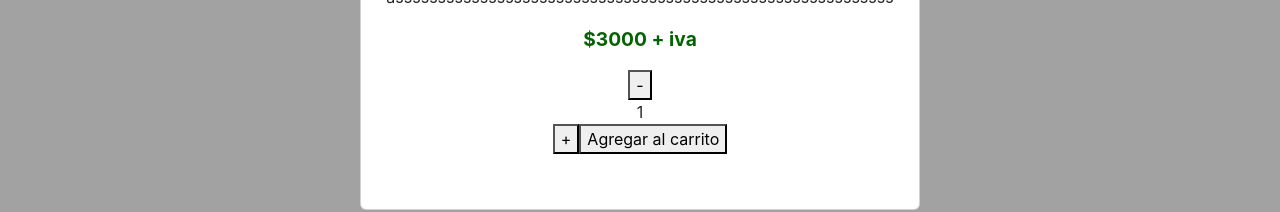
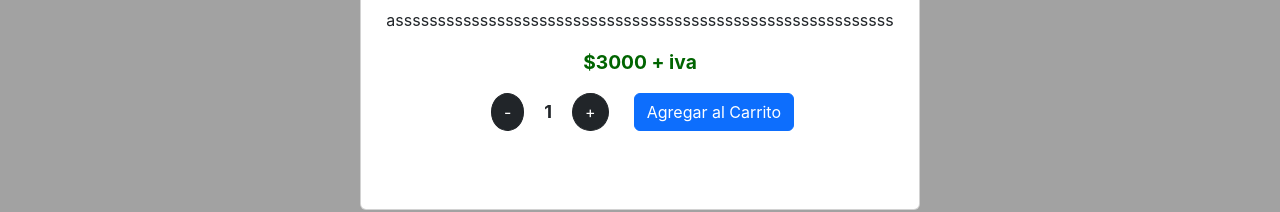
Before and after one commit to LucasGould/cocteleria-barney, a React (Create React App) app: page /item/1 in a window 1280 px wide. Shown: the part 461-673 px from the top of the page. Built offline with nearby package versions, Linux system fonts and the light colour scheme.

Commit message:
estilo de ItemCount

```diff
--- a/src/App.jsx
+++ b/src/App.jsx
@@ -2,8 +2,10 @@ import './App.css';
 import { ItemDetailContainer } from './components/ItemDetailContainer.jsx/ItemDetailContainer';
 import { NavBar } from './components/NavBar/NavBar';
 import { ItemListContainer } from './container/ItemListContainer';
+import { WildCard } from './components/WildCard/Wildcard';
 
 import { BrowserRouter, Route, Routes } from 'react-router-dom';
+import './resources/barneylogo2.jpg'
 
 function App() {
   return (
@@ -13,6 +15,7 @@ function App() {
       <Route path="/" element={ <ItemListContainer greeting={"Bienvenido a Barney's."} />}></Route>
       <Route path="/category/:id" element={ <ItemListContainer greeting="Productos" />}></Route>
       <Route path="/item/:id" element={ <ItemDetailContainer />}></Route>
+      <Route path="*" element={ <WildCard />}></Route>
       </Routes>
     </BrowserRouter>
   );
--- a/src/components/ItemCount/ItemCount.jsx
+++ b/src/components/ItemCount/ItemCount.jsx
@@ -1,4 +1,7 @@
 import React, { useState } from "react";
+import Button from "react-bootstrap/Button"
+
+import './assets/ItemCount.css'
 
 export const ItemCount  = () => {
 
@@ -20,11 +23,11 @@ export const ItemCount  = () => {
 
 
     return (
-        <>
-            <button onClick={removeCount}>-</button>
-            <div>{counter}</div>
-            <button onClick={addCount} >+</button>
-            <button>Agregar al carrito</button>
-        </>
+        <div id="counter-container">
+            <Button variant="dark" onClick={removeCount} id="counter-button">-</Button>
+            <div id="counter-num">{counter}</div>
+            <Button variant="dark" onClick={addCount} id="counter-button">+</Button>
+            <Button variant="primary" id="add-button">Agregar al Carrito</Button>
+        </div>
     )
 }
--- /dev/null
+++ b/src/components/ItemCount/assets/ItemCount.css
@@ -0,0 +1,22 @@
+#counter-container {
+    display: inline-flex;
+}
+
+#counter-button {
+    padding: auto;
+    border-radius: 50%;
+    margin-right: 5px;
+    margin-left: 5px;
+}
+
+#counter-num {
+    font-weight: bolder;
+    font-size: large;
+    align-self: center;
+    margin-left: 15px;
+    margin-right: 15px;
+}
+
+#add-button {
+    margin-left: 20px;
+}
--- /dev/null
+++ b/src/components/WildCard/Wildcard.jsx
@@ -0,0 +1,8 @@
+import logo from './assets/barneylogo2.jpg'
+
+export const WildCard = () => {
+    <>
+    <h1>Página no encontrada</h1>
+    <img src={logo} alt='Página no encontrada'></img>
+    </>
+}
```
Also changed, not shown: src/components/WildCard/assets/barneylogo.png (renamed from src/components/NavBar/assets/barneylogo.png), src/components/WildCard/assets/barneylogo2.jpg (renamed from src/components/NavBar/assets/barneylogo2.jpg).
